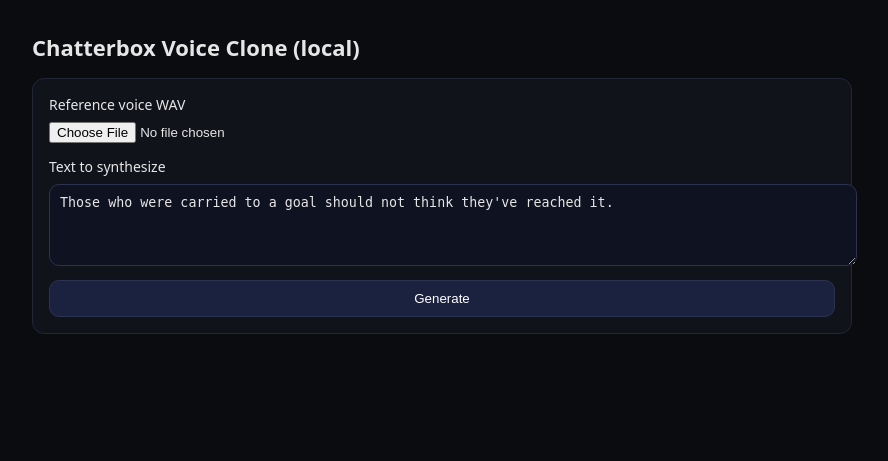
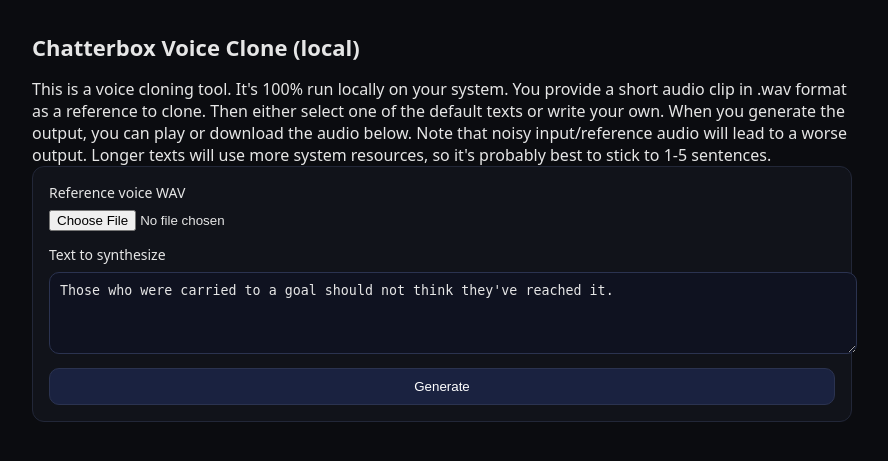
Before and after one commit to cwbooth5/chatterbox-test, a FastAPI app: page / in a window 1280 px wide. Shown: the top 461 px of the page, without its empty margins (198-1086 px from the left). Run offline with FastAPI, Linux system fonts and the light colour scheme.

Commit message:
add a bit of guidance in index.html

```diff
--- a/templates/index.html
+++ b/templates/index.html
@@ -9,7 +9,12 @@
   <body>
     <main class="wrap">
       <h1>Chatterbox Voice Clone (local)</h1>
-
+      This is a voice cloning tool. It's 100% run locally on your system.
+      You provide a short audio clip in .wav format as a reference to clone.
+      Then either select one of the default texts or write your own. When you generate
+      the output, you can play or download the audio below. Note that noisy input/reference
+      audio will lead to a worse output. Longer texts will use more system resources, so it's
+      probably best to stick to 1-5 sentences.
       <form id="form">
         <label>
           Reference voice WAV
```
